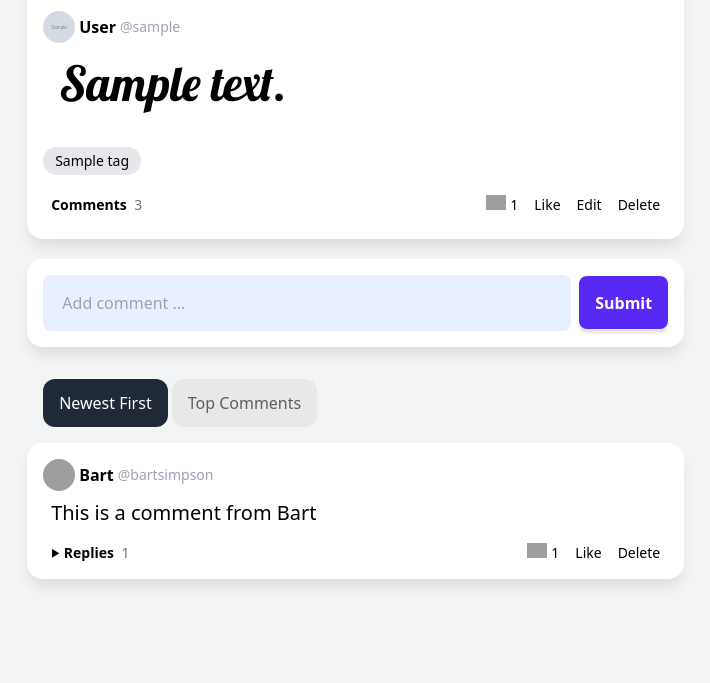
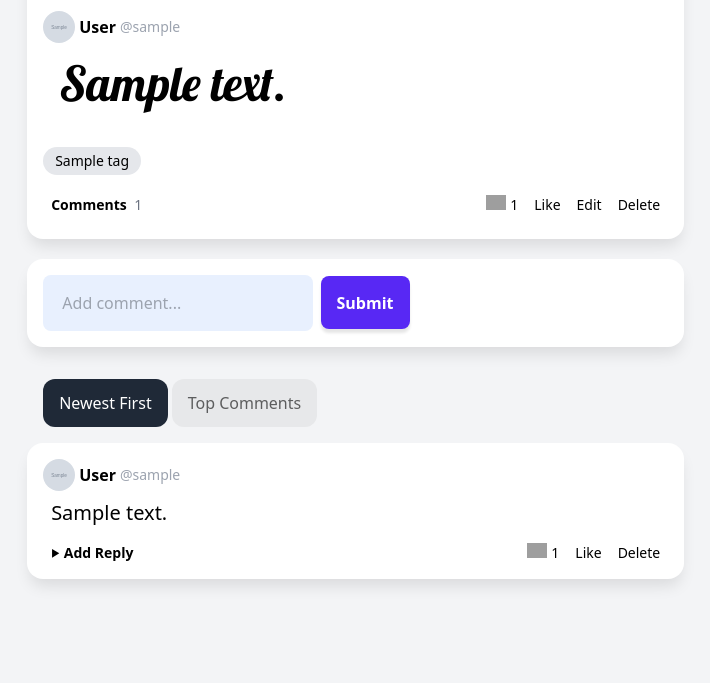
Before and after one commit to abijith-ab1/awesome-app-django, a Django app: page /post/1/ in a window 1280 px wide. Shown: the part 974-1657 px from the top of the page, without its empty margins (79-789 px from the left). Run offline with Django 5.2, Linux system fonts and the light colour scheme; a user stored in the database is signed in; tables that the repository leaves empty hold one stand-in row (values such as "Sample post"); grey boxes marked "Sample" are stand-in pictures; some libraries are stand-ins or nearby versions; grey boxes are pictures that could not be loaded.

Commit message:
comment section setup successfully and also comment delete and reply comment successfully

```diff
--- a/a_core/urls.py
+++ b/a_core/urls.py
@@ -35,5 +35,9 @@ urlpatterns = [
     path('profile/edit/', profile_edit_view, name='profile-edit'),
     path('profile/delete/', profile_delete_view, name='profile-delete'),
     path('profile/onboarding/', profile_edit_view, name='profile-onboarding'),
+    path('commentsent/<str:pk>/', comment_sent, name='comment-sent'),
+    path('comment/delete/<str:pk>/', comment_delete_view, name='comment-delete'),
+    path('reply-sent/<str:pk>/', reply_sent, name='reply-sent'),
+    path('reply/delete/<str:pk>/', reply_delete_view, name='reply-delete'),
 ]
 urlpatterns += static(settings.MEDIA_URL,document_root=settings.MEDIA_ROOT)
--- a/a_posts/admin.py
+++ b/a_posts/admin.py
@@ -7,3 +7,5 @@ class TagModelAdmin(admin.ModelAdmin):
 # Register your models here.
 admin.site.register(Post)
 admin.site.register(Tag, TagModelAdmin)
+admin.site.register(Comment)
+admin.site.register(Reply)
--- a/a_posts/forms.py
+++ b/a_posts/forms.py
@@ -1,6 +1,6 @@
 from django.forms import ModelForm
 from django import forms
-from .models import Post
+from .models import *
 class PostCreateForm(ModelForm):
     class Meta:
         model = Post
@@ -27,3 +27,25 @@ class PostEditForm(ModelForm):
             'body' : forms.Textarea(attrs={'rows': 3, 'class': 'font1 text-4xl'}),
             'tags': forms.CheckboxSelectMultiple(),
         }
+
+class CommentCreateForm(ModelForm):
+    class Meta:
+        model = Comment
+        fields = ['body']
+        widgets = {
+            'body': forms.TextInput(attrs={'placeholder': 'Add comment...'})
+        }
+        labels = {
+            'body': ''
+        }
+
+class ReplyCreateForm(ModelForm):
+    class Meta:
+        model = Reply
+        fields = ['body']
+        widgets = {
+            'body': forms.TextInput(attrs={'placeholder': 'Add comment...', 'class': "text-sm"})
+        }
+        labels = {
+            'body': ''
+        }
--- a/a_posts/views.py
+++ b/a_posts/views.py
@@ -92,4 +92,62 @@ def post_edit_view(request, pk):
 
 def post_page_view(request, pk):
     post = get_object_or_404(Post, id=pk)
-    return render(request, 'a_posts/post_page.html', {'post': post})
+    commentform = CommentCreateForm()
+    replyform = ReplyCreateForm()
+
+    context = {
+        'post': post,
+        'commentform': commentform,
+        'replyform': replyform
+    }
+
+    return render(request, 'a_posts/post_page.html', context)
+
+@login_required
+def comment_sent(request, pk):
+    post =  get_object_or_404(Post, id=pk)
+
+    if request.method == 'POST':
+        form = CommentCreateForm(request.POST)
+        if form.is_valid():
+            comment = form.save(commit=False)
+            comment.author = request.user
+            comment.parent_post = post
+            comment.save()
+    return redirect('post', post.id)
+
+@login_required
+def comment_delete_view(request, pk):
+    post = get_object_or_404(Comment, id=pk, author=request.user)
+    if request.method == 'POST':
+        post.delete()
+        messages.success(request, "Comment deleted successfully...")
+        return redirect('post', post.parent_post.id)
+
+    return render(request, 'a_posts/comment_delete.html', {'comment': post})
+
+@login_required
+def reply_sent(request, pk):
+    comment =  get_object_or_404(Comment, id=pk)
+
+    if request.method == 'POST':
+        form = ReplyCreateForm(request.POST)
+        if form.is_valid():
+            reply = form.save(commit=False)
+            reply.author = request.user
+            reply.parent_comment = comment
+            reply.save()
+
+    return redirect('post', comment.parent_post.id)
+
+
+@login_required
+def reply_delete_view(request, pk):
+    reply = get_object_or_404(Reply, id=pk, author=request.user)
+
+    if request.method == 'POST':
+        reply.delete()
+        messages.success(request, "Reply deleted successfully...")
+        return redirect('post', reply.parent_comment.parent_post.id)
+
+    return render(request, 'a_posts/reply_delete.html', {'reply': reply})
--- /dev/null
+++ b/templates/a_posts/comment.html
@@ -0,0 +1,57 @@
+{% load static %}
+<comment class="card p-4 !mb-4">
+    <div class="flex justify-between items-center">
+        {% if comment.author %}
+        <a class="flex items-center gap-1 mb-2" href="{% url 'userprofile' comment.author.username %}">
+            <img class="w-8 h-8 object-cover rounded-full" src="{{ comment.author.profile.avatar }}">
+            <span class="font-bold hover:underline">{{ comment.author.profile.name }}</span>
+            <span class="text-sm font-normal text-gray-400">@{{ comment.author.username }}</span>
+        </a>
+        {% else %}
+        <div class="flex items-center gap-1 mb-4">
+            <img src="{% static 'images/avatar_default.jpeg' %}" alt="" class="w-8 h-8 object-cover rounded-full">
+            <span class="text-gray-500">no author</span>
+        </div>
+        {% endif %}
+    </div>
+    <p class="text-xl px-2">
+        {{ comment.body }}
+    </p>
+    <div x-data="{ repliesOpen: false }" class="flex items-center justify-between flex-wrap text-sm px-2">
+        <a @click="repliesOpen = !repliesOpen" class="font-bold hover:underline cursor-pointer">
+            <div class="inline-block" x-bind:class="repliesOpen && 'rotate-90 duration-300'">
+                <svg transform ="rotate(90)" width="9" height="9" viewBox="0 0 25 25">
+                    <path d="M24 22h-24l12-20z"/>
+                </svg>
+            </div>
+            {% if comment.replies.count %}
+            Replies
+            <span class="font-light text-gray-500 ml-1">{{ comment.replies.count }}</span>
+            {% elif user.is_authenticated %}Add Reply
+            {% endif %}
+        </a>
+        <div class="flex items-center gap-4 [&>a:hover]:underline">
+            <div class="flex items-center gap-1">
+                <img class="w-5 -mt-1" src="https://img.icons8.com/small/24/000000/fire-heart.png">
+                1
+            </div>
+            <a href="">Like</a>
+            {% if user.is_authenticated and comment.author == user %}
+            <a href="{% url 'comment-delete' comment.id %}">Delete</a>
+            {% endif %}
+        </div>
+
+        <div x-show="repliesOpen" x-cloak class="basis-full mt-3 pl-8 grid grid-cols-1">
+
+            {% for reply in comment.replies.all %}
+            {% include "a_posts/reply.html" %}
+            {% endfor %}
+
+            <form method="POST" action="{% url 'reply-sent' comment.id %}" class="replyform flex justify-between" autocomplete="off">
+                {% csrf_token %}
+                {{ replyform }}
+                <button class="block" type="submit">Submit</button>
+            </form>
+        </div>
+    </div>
+</comment>
--- a/templates/a_posts/post.html
+++ b/templates/a_posts/post.html
@@ -28,8 +28,14 @@
         </div>
         <div class="flex items-center justify-between text-sm px-2">
             <a class="font-bold hover:underline" href="{% url 'post' post.id %}">
+                {% if post.comments.count %}
                 Comments
-                <span class="font-light text-gray-500 ml-1">3</span>
+                <span class="font-light text-gray-500 ml-1">{{ post.comments.count }}</span>
+                {% else %}
+                {% if user.is_authenticated %}
+                Add comment
+                {% endif %}
+                {% endif %}
             </a>
             <div class="flex items-center gap-4 [&>a:hover]:underline">
                 <div class="flex items-center gap-1">
--- a/templates/a_posts/post_page.html
+++ b/templates/a_posts/post_page.html
@@ -3,12 +3,14 @@
 {% include "a_posts/post.html" %}
 
 <div class="card !pb-0 -mt-3">
-    <form method="POST" class="flex items-center p-4" autocomplete="off">
-        <input type="text" name="comment" placeholder="Add comment ..." maxlength="150">
+    <form method="POST" action="{% url 'comment-sent' post.id %}" class="flex items-center p-4" autocomplete="off">
+        {% csrf_token %}
+        {{ commentform }}
         <button @click="open = false" class="block ml-2" type="submit">Submit</button>
     </form>
 </div>
 
+{% if post.comments.count %}
 <div class="mb-20">
     <div id="tabs" class="ml-4 flex gap-1 mb-4">
         <a class="tab selected">Newest First</a>
@@ -16,70 +18,10 @@
     </div>
 
     <div id="tab-contents">
-
-        <comment class="card p-4 !mb-4">
-            <div class="flex justify-between items-center">
-                <a class="flex items-center gap-1 mb-2" href="">
-                    <img class="w-8 h-8 object-cover rounded-full" src="https://img.icons8.com/small/96/A9A9A9/happy.png">
-                    <span class="font-bold hover:underline">Bart</span>
-                    <span class="text-sm font-normal text-gray-400">@bartsimpson</span>
-                </a>
-            </div>
-            <p class="text-xl px-2">
-                This is a comment from Bart
-            </p>
-            <div x-data="{ repliesOpen: false }" class="flex items-center justify-between flex-wrap text-sm px-2">
-                <a @click="repliesOpen = !repliesOpen" class="font-bold hover:underline cursor-pointer">
-                    <div class="inline-block" x-bind:class="repliesOpen && 'rotate-90 duration-300'">
-                        <svg transform ="rotate(90)" width="9" height="9" viewBox="0 0 25 25">
-                            <path d="M24 22h-24l12-20z"/>
-                        </svg>
-                    </div>
-                    Replies
-                    <span class="font-light text-gray-500 ml-1">1</span>
-                </a>
-                <div class="flex items-center gap-4 [&>a:hover]:underline">
-                    <div class="flex items-center gap-1">
-                        <img class="w-5 -mt-1" src="https://img.icons8.com/small/24/000000/fire-heart.png">
-                        1
-                    </div>
-                    <a href="">Like</a>
-                    <a href="">Delete</a>
-                </div>
-
-                <div x-show="repliesOpen" x-cloak class="basis-full mt-3 pl-8 grid grid-cols-1">
-
-                    <reply class="flex items-end justify-between py-4 border-t">
-                        <div class="flex">
-                            <a href="">
-                                <img class="w-8 h-8 object-cover rounded-full mr-2" src="https://img.icons8.com/small/96/A9A9A9/happy.png">
-                            </a>
-                            <div class="w-fit">
-                                <a class="block" href="">
-                                    <span class="font-bold hover:underline">Homer</span>
-                                    <span class="text-sm text-gray-400">@homersimpson</span>
-                                </a>
-                                <div class="mr-3">This is a reply from Homer</div>
-                            </div>
-                        </div>
-                        <div class="flex items-center gap-4 [&>a:hover]:underline">
-                            <div class="flex items-center gap-1">
-                                <img class="w-5 -mt-1" src="https://img.icons8.com/small/24/000000/fire-heart.png">
-                                1
-                            </div>
-                            <a href="">Like</a>
-                            <a href="">Delete</a>
-                        </div>
-                    </reply>
-
-                    <form method="POST" class="replyform flex justify-between" autocomplete="off">
-                        <input type="text" name="reply" placeholder="Add reply ..." maxlength="150">
-                        <button class="block" type="submit">Submit</button>
-                    </form>
-                </div>
-            </div>
-        </comment>
-
+        {% for comment in post.comments.all %}
+        {% include "a_posts/comment.html" %}
+        {% endfor %}
     </div>
 </div>
+{% endif %}
 {% endblock content %}
```
Also changed, not shown: a_posts/models.py (+32 -0 lines), templates/a_posts/comment_delete.html (added, +17 -0 lines), templates/a_posts/reply.html (added, +33 -0 lines), templates/a_posts/reply_delete.html (added, +22 -0 lines), a_posts/migrations/0008_comment.py (added), a_posts/migrations/0009_alter_comment_options_reply.py (added).
